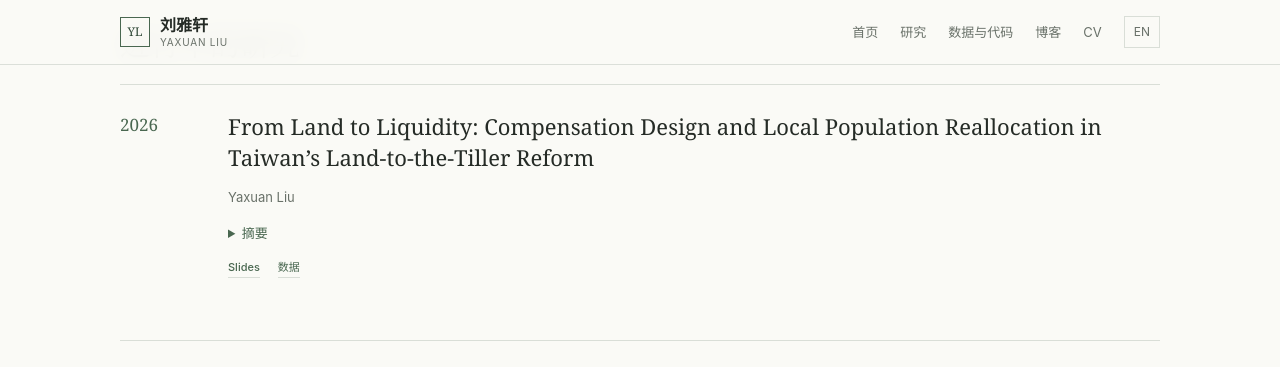
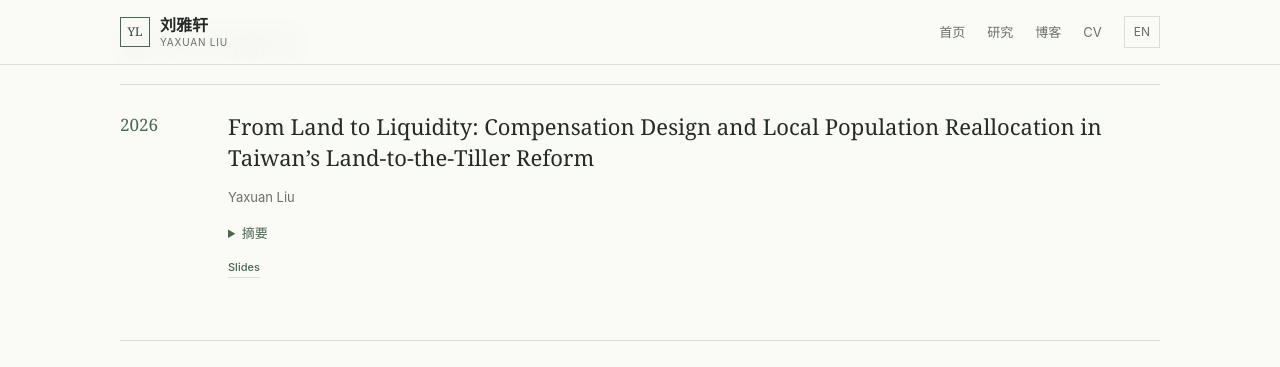
Before and after one commit to LiuYaxuan33/LiuYaxuan33.github.io, a Jekyll site: the page built from research.html, in a window 1280 px wide and 900 px high, scrolled down 303 px. Shown: the top 367 px of the window. Built offline with Jekyll 4.4.1, drawn with Linux system fonts in a browser that asks for light colours.

Commit message:
Update CV and hide data pages

```diff
--- a/_config.yml
+++ b/_config.yml
@@ -36,6 +36,8 @@ exclude:
   - Gemfile
   - Gemfile.lock
   - README.md
+  - data.html
+  - files/data
   - vendor
   - outputs
   - work
--- a/_includes/header.html
+++ b/_includes/header.html
@@ -8,7 +8,6 @@
     <nav id="site-nav" class="site-nav" aria-label="Primary navigation">
       <a href="{{ '/' | relative_url }}"><span class="lang-zh">首页</span><span class="lang-en">Home</span></a>
       <a href="{{ '/research/' | relative_url }}"><span class="lang-zh">研究</span><span class="lang-en">Research</span></a>
-      <a href="{{ '/data/' | relative_url }}"><span class="lang-zh">数据与代码</span><span class="lang-en">Data & Code</span></a>
       <a href="{{ '/blog/' | relative_url }}"><span class="lang-zh">博客</span><span class="lang-en">Blog</span></a>
       <a href="{{ '/cv/' | relative_url }}">CV</a>
       <button class="language-toggle" type="button" aria-label="Switch language"><span class="when-zh">EN</span><span class="when-en">中文</span></button>
--- a/research.html
+++ b/research.html
@@ -32,9 +32,8 @@ permalink: /research/
             href="{{ paper.links.pdf | relative_url }}">PDF</a>{% endif %}{% if paper.links.journal != "" %}<a
             href="{{ paper.links.journal }}">Journal ↗</a>{% endif %}{% if paper.links.appendix != "" %}<a
             href="{{ paper.links.appendix | relative_url }}">Appendix</a>{% endif %}{% if paper.links.slides != "" %}<a
-            href="{{ paper.links.slides | relative_url }}">Slides</a>{% endif %}{% if paper.links.data %}<a
-            href="{{ '/data/' | relative_url }}"><span class="lang-zh">数据</span><span class="lang-en">Data</span></a>{%
-          endif %}{% if paper.links.code != "" %}<a href="{{ paper.links.code }}">Code</a>{% endif %}</div>
+            href="{{ paper.links.slides | relative_url }}">Slides</a>{% endif %}{% if paper.links.code != "" %}<a
+            href="{{ paper.links.code }}">Code</a>{% endif %}</div>
       </div>
     </article>{% endfor %}
   </section>{% endif %}{% endfor %}
```
Also changed, not shown: 1 other file.
